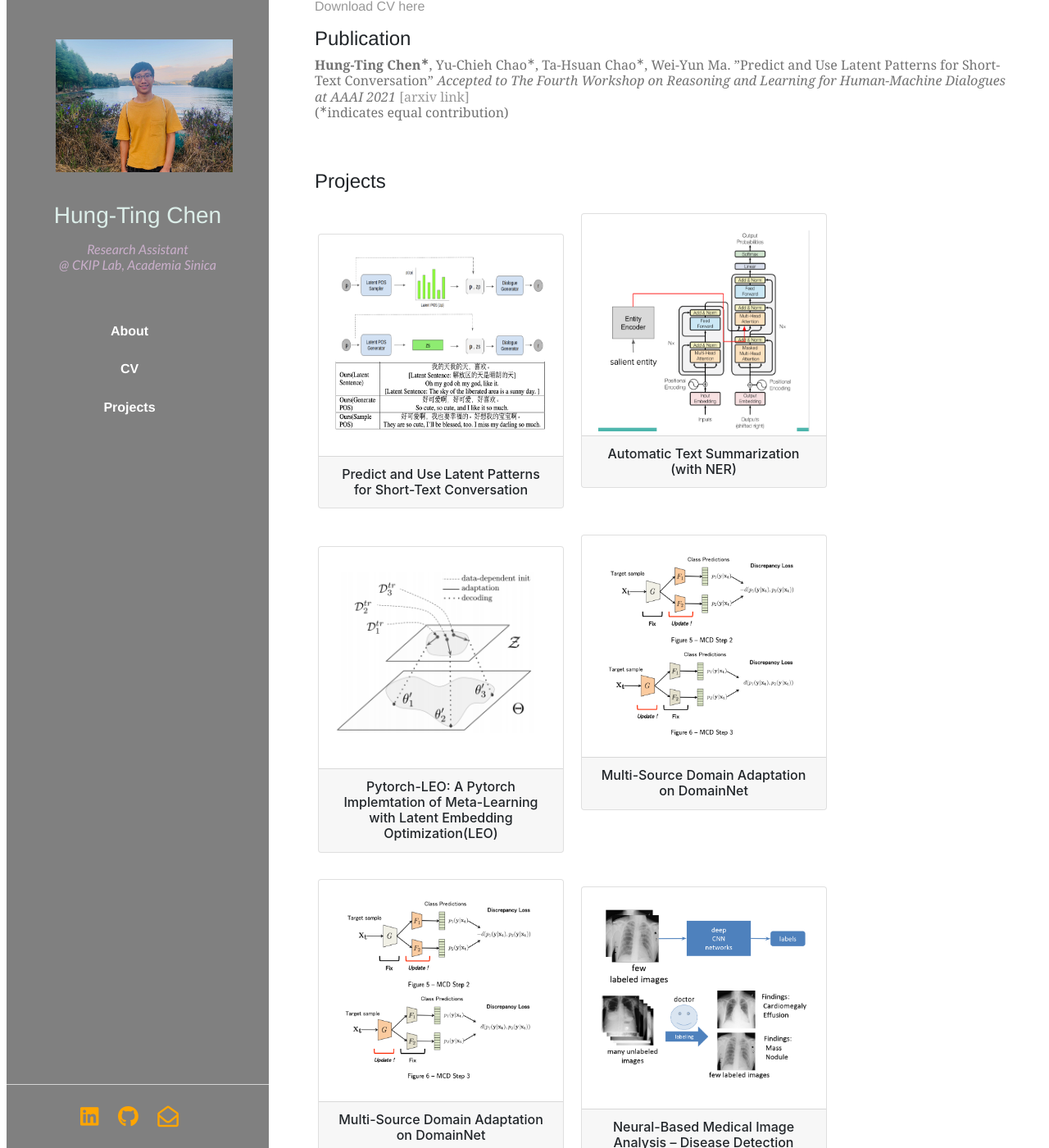
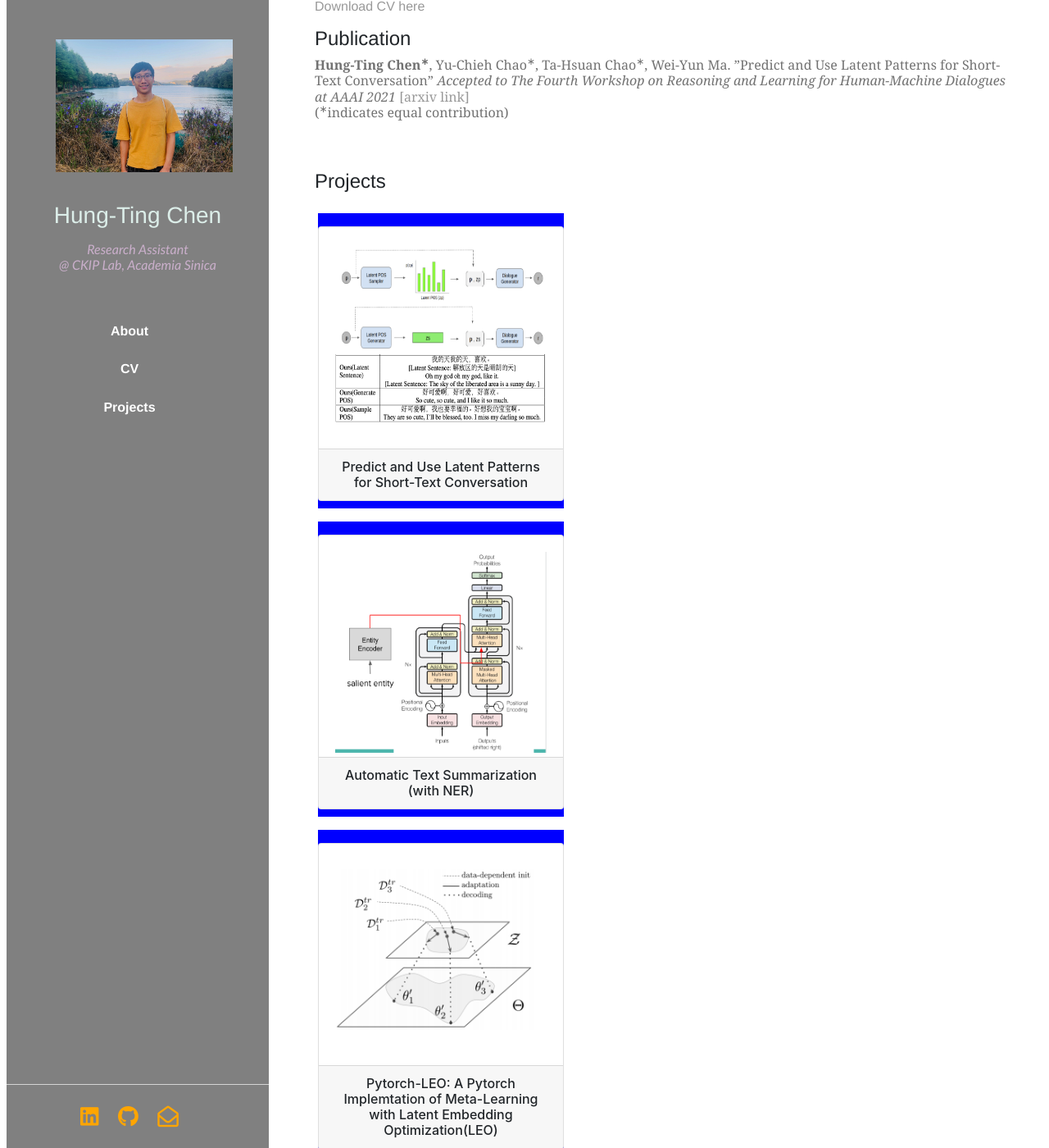
Before and after one commit to timchen0618/timchen0618.github.io, a Jekyll site: the page index.html, which Jekyll copies as it is, in a window 1280 px wide and 1400 px high, scrolled down 349 px. Shown: the whole window at 82% size. Built offline with Jekyll 4.4.1, drawn with Linux system fonts in a browser that asks for light colours; nearby versions of some CDN libraries.

Commit message:
modify layout

```diff
--- a/css/main.css
+++ b/css/main.css
@@ -92,6 +92,7 @@
 .col-12 {margin: 0em 0em 0em 22em}
 .card {width: 300px}
 .card-body {height: 270px}
+.cardwrap {width: 300px; height: 360px; background-color: blue;}
 /*.project_block:after {
     display: table;
     padding: 3px;
--- a/index.html
+++ b/index.html
@@ -103,6 +103,7 @@
                             <div class="row mr-lg-5 mr-md-3 mr-sm-2 mx-1">
                                 <div>
                                     <!-- -->
+                                    <div class="cardwrap mr-3 my-3">
                                     <div class="card mr-3 my-3 d-inline-flex">
                                         <div class="card-body">
                                             <div class="row mx-auto my-auto">
@@ -118,11 +119,11 @@
                                         <div class="card-footer">
                                             <h6 class="my-auto mx-auto text-center"> Predict and Use Latent Patterns for Short-Text Conversation </h6>
                                         </div>
-
-
+                                    </div>
                                     </div>
 
                                     <!-- -->
+                                    <div class="cardwrap mr-3 my-3">
                                     <div class="card mr-3 my-3 d-inline-flex">
                                         <div class="card-body">
                                             <div class="row mx-auto my-auto">
@@ -137,8 +138,10 @@
                                             <h6 class="my-auto mx-auto text-center"> Automatic Text Summarization (with NER) </h6>
                                         </div>
                                     </div>
+                                    </div>
 
                                     <!-- -->
+                                    <div class="cardwrap mr-3 my-3">
                                     <div class="card mr-3 my-3 d-inline-flex">
                                         <div class="card-body">
                                             <div class="row mx-auto my-auto">
@@ -153,8 +156,10 @@
                                             <h6 class="my-auto mx-auto text-center"> Pytorch-LEO: A Pytorch Implemtation of Meta-Learning with Latent Embedding Optimization(LEO) </h6>
                                         </div>
                                     </div>
+                                    </div>
 
                                     <!-- -->
+                                    <div class="cardwrap mr-3 my-3">
                                     <div class="card mr-3 my-3 d-inline-flex">
                                         <div class="card-body">
                                             <div class="row mx-auto my-auto">
@@ -170,8 +175,10 @@
                                             <h6 class="my-auto mx-auto text-center"> Multi-Source Domain Adaptation on DomainNet </h6>
                                         </div>
                                     </div>
+                                    </div>
 
                                     <!-- -->
+                                    <div class="cardwrap mr-3 my-3">
                                     <div class="card mr-3 my-3 d-inline-flex">
                                         <div class="card-body">
                                             <div class="row mx-auto my-auto">
@@ -187,8 +194,10 @@
                                             <h6 class="my-auto mx-auto text-center"> Multi-Source Domain Adaptation on DomainNet </h6>
                                         </div>
                                     </div>
+                                    </div>
 
                                     <!-- -->
+                                    <div class="cardwrap mr-3 my-3">
                                     <div class="card mr-3 my-3 d-inline-flex">
                                         <div class="card-body">
                                             <div class="row mx-auto my-auto">
@@ -204,9 +213,10 @@
                                             <h6 class="my-auto mx-auto text-center"> Neural-Based Medical Image Analysis – Disease Detection </h6>
                                         </div>
                                     </div>
-
+                                    </div>
 
                                     <!-- -->
+                                    <div class="cardwrap mr-3 my-3">
                                     <div class="card mr-3 my-3 d-inline-flex">
                                         <div class="card-body">
                                             <div class="row mx-auto my-auto">
@@ -221,8 +231,10 @@
                                             <h6 class="my-auto mx-auto text-center"> Evaluation of Weight Training Performance </h6>
                                         </div>
                                     </div>
+                                    </div>
 
                                     <!-- -->
+                                    <div class="cardwrap mr-3 my-3">
                                     <div class="card mr-3 my-3 d-inline-flex">
                                         <div class="card-body">
                                             <div class="row mx-auto my-auto">
@@ -236,6 +248,7 @@
                                         <div class="card-footer">
                                             <h6 class="my-auto mx-auto text-center"> DC Lab Final - FPGA Bomb </h6>
                                         </div>
+                                    </div>
                                     </div>
 
                                 </div>
```
